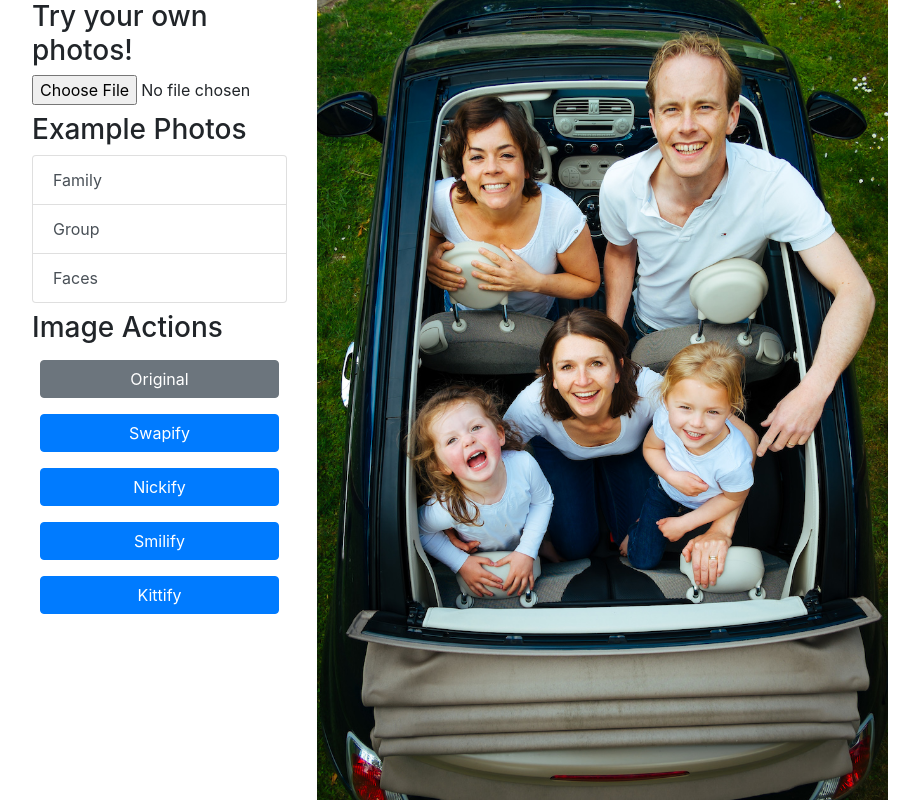
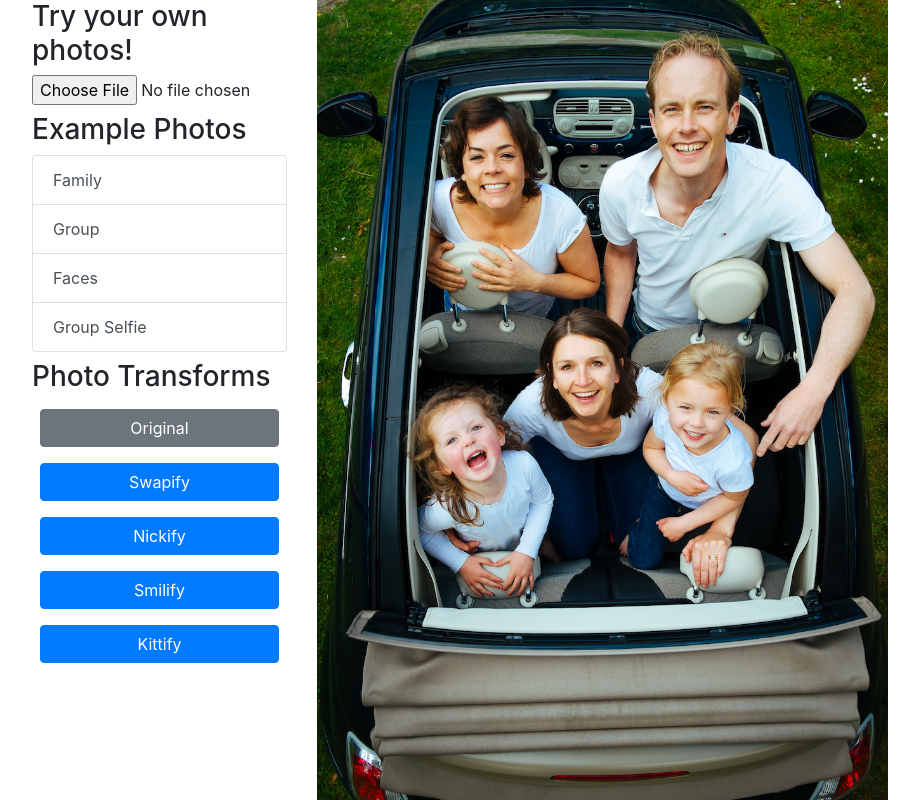
Before and after one commit to nickwu241/nickify, a Flask app: page /?filename=family.jpg in a window 1280 px wide. Shown: the whole page, without its empty margins (53-972 px from the left). Run offline with Flask 2, Linux system fonts and the light colour scheme; some libraries are stand-ins or nearby versions.

Commit message:
Add group selfie

```diff
--- a/templates/index.html
+++ b/templates/index.html
@@ -46,9 +46,10 @@
                     <a href="/?filename=family.jpg" class="list-group-item list-group-item-action">Family</a>
                     <a href="/?filename=group.jpg" class="list-group-item list-group-item-action">Group</a>
                     <a href="/?filename=faces.jpg" class="list-group-item list-group-item-action">Faces</a>
+                    <a href="/?filename=group-selfie.jpg" class="list-group-item list-group-item-action">Group Selfie</a>
                 </div>
                 {% if filename %}
-                <h3 class="mt-2">Image Actions</h3>
+                <h3 class="mt-2">Photo Transforms</h3>
                 <div class="d-flex flex-column">
                     <div class="p-2">
                         <a class="btn btn-secondary btn-block" href="/?filename={{ filename }}">Original</a>
```
Also changed, not shown: cache_predictions/group-selfie_output.json (added, +1 -0 lines), uploads/group-selfie.jpg (added), uploads/k-group-selfie.jpg (added), uploads/n-group-selfie.jpg (added), uploads/sm-group-selfie.jpg (added), uploads/sw-group-selfie.jpg (added).
